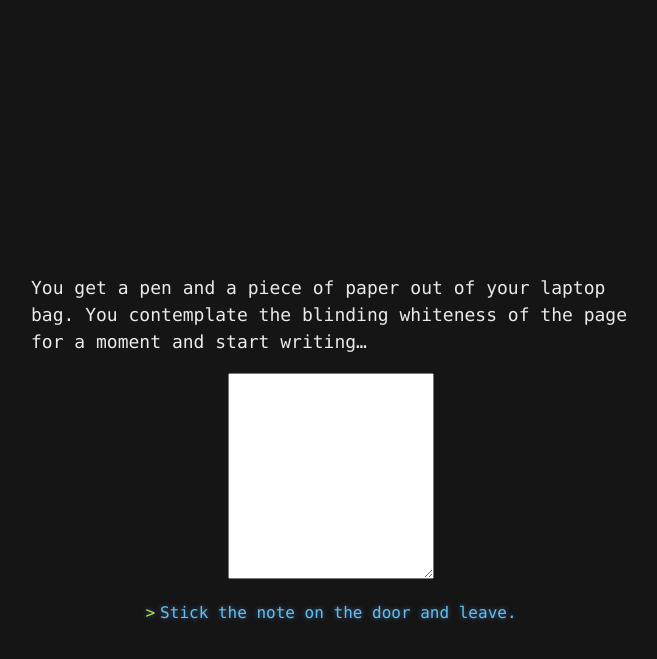
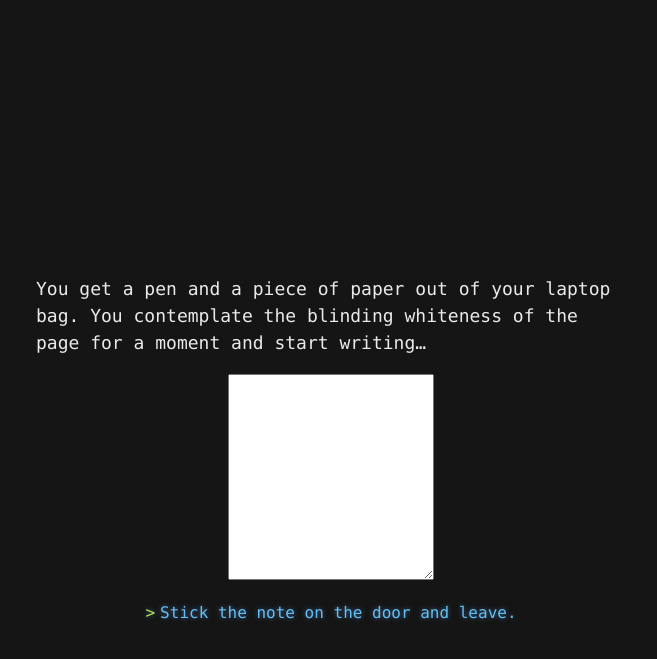
Before and after one commit to yvesgurcan/adventure, a Jekyll site: the page built from note.md, in a window 1280 px wide. Shown: the top 659 px of the page, without its empty margins (309-966 px from the left). Built offline with Jekyll 4.4.1, drawn with Linux system fonts in a browser that asks for light colours; our own code applies the rules of GitHub Pages for plain Markdown files.

Commit message:
Lint and update form stuff

```diff
--- a/assets/css/style.scss
+++ b/assets/css/style.scss
@@ -179,7 +179,7 @@ h6 {
 }
 
 li {
-  line-height: 1.4;
+    line-height: 1.5;
 }
 
 header {
@@ -353,6 +353,10 @@ form {
     display: flex;
     justify-content: center;
 
+    &.uncentered {
+        justify-content: initial;
+    }
+
     .centered {
         display: flex;
         flex-direction: column;
@@ -364,17 +368,20 @@ p,
 textarea,
 input {
     font-size: 18px;
+    margin-left: 5px;
+    margin-right: 5px;
 }
 
 /* Buttons */
 
-button:before {
+button:not(.natural):before {
     content: ">";
     color: $conifer;
     margin-right: 5px;
 }
 
 button {
+    padding: 0;
     font-family: inherit;
     font-size: 100%;
     line-height: 1.15;
@@ -443,7 +450,8 @@ a {
     cursor: pointer;
 }
 
-a#back, a:visited {
+a#back,
+a:visited {
     color: darken(#63c0f5, 35%);
 }
 
```
Lines whose indentation alone changed are shown as unchanged.
